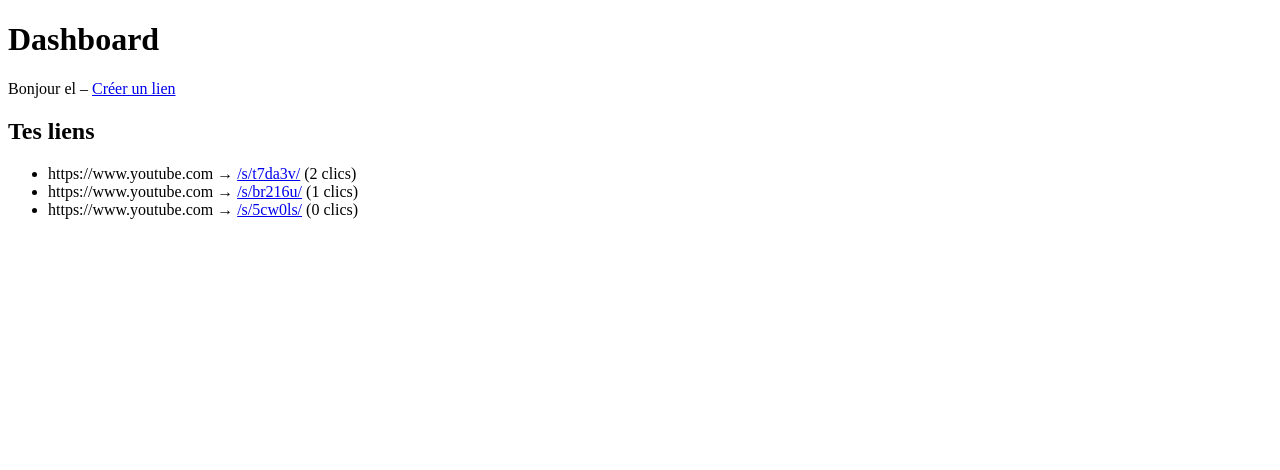
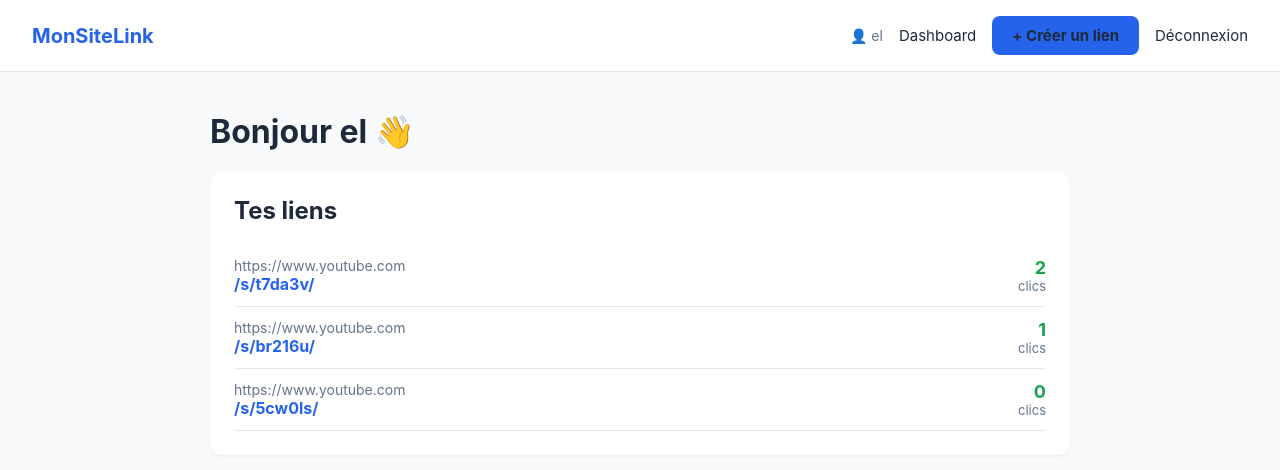
Before and after one commit to adamasavadogoel12-coder/linkcash, a Django app: page /dashboard/ in a window 1280 px wide. Shown: the top 470 px of the page. Run offline with Django 5.2, Linux system fonts and the light colour scheme; a user stored in the database is signed in; data comes from the database, SQL or seed files in the repository.

Commit message:
Update dashboard.html

```diff
--- a/links/templates/links/dashboard.html
+++ b/links/templates/links/dashboard.html
@@ -1,24 +1,23 @@
-<!DOCTYPE html>
-<html lang="fr">
-<head>
-  <meta charset="UTF-8">
-  <title>Dashboard – MonSiteLink</title>
-</head>
-<body>
-  <h1>Dashboard</h1>
-  <p>Bonjour {{ user.username }} – <a href="{% url 'create_link' %}">Créer un lien</a></p>
+{% extends 'links/base.html' %}
+{% block title %}Dashboard – MonSiteLink{% endblock %}
+{% block content %}
+<h1>Bonjour {{ user.username }} 👋</h1>
 
-  <h2>Tes liens</h2>
-  <ul>
-    {% for link in links %}
-      <li>
-        {{ link.original_url }} →
-        <a href="/s/{{ link.slug }}/" target="_blank">/s/{{ link.slug }}/</a>
-        ({{ link.clicks.count }} clics)
-      </li>
-    {% empty %}
-      <li>Aucun lien pour le moment.</li>
-    {% endfor %}
-  </ul>
-</body>
-</html>
+<div class="card">
+  <h2 style="margin-top:0;">Tes liens</h2>
+  {% for link in links %}
+    <div style="display:flex; justify-content:space-between; align-items:center; padding: 12px 0; border-bottom: 1px solid var(--border);">
+      <div>
+        <div style="color: var(--text-light); font-size: 14px;">{{ link.original_url }}</div>
+        <a href="/s/{{ link.slug }}/" target="_blank" style="color: var(--primary); font-weight: bold; text-decoration:none;">/s/{{ link.slug }}/</a>
+      </div>
+      <div style="text-align:right;">
+        <span style="color: var(--success); font-weight: bold; font-size: 18px;">{{ link.clicks.count }}</span>
+        <div style="color: var(--text-light); font-size: 13px;">clics</div>
+      </div>
+    </div>
+  {% empty %}
+    <p style="color: var(--text-light);">Aucun lien pour le moment. <a href="{% url 'create_link' %}">Crée ton premier lien</a>.</p>
+  {% endfor %}
+</div>
+{% endblock %}
```
